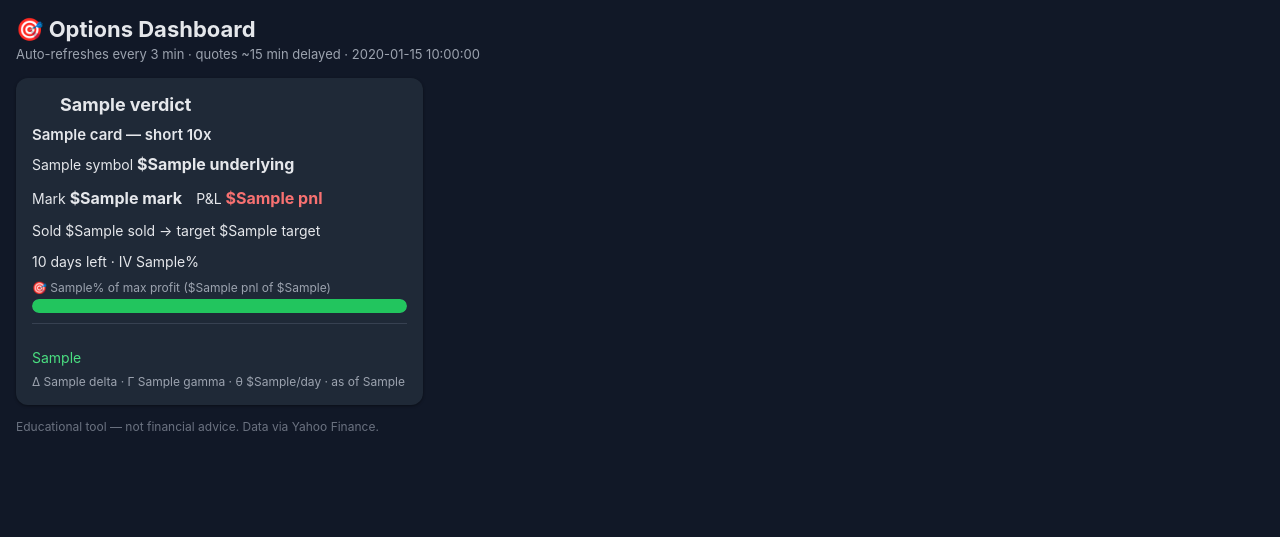
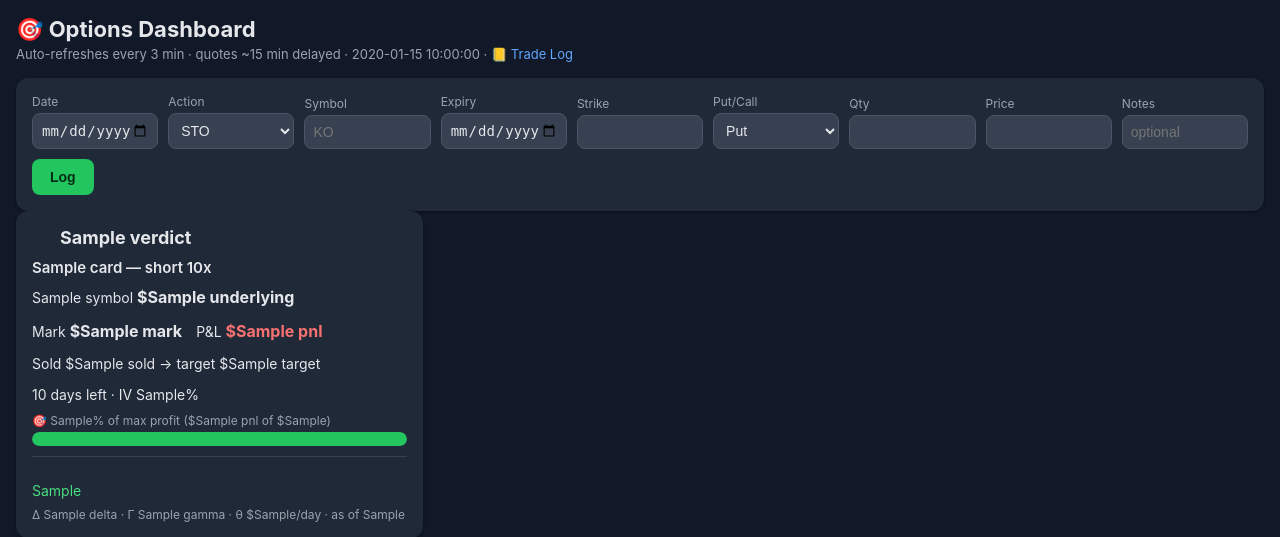
Before and after one commit to jkim-vcs/greeks-dashboard, a Flask app: template templates/dashboard.html in a window 1280 px wide. Shown: the top 537 px of the page. Run offline with Flask 3, Linux system fonts and the light colour scheme; the template is opened without the code that fills it: most values are stand-ins (such as "Sample title", 1, 10 or a date in 2020).

Commit message:
Lot's of improvement

```diff
--- a/app.py
+++ b/app.py
@@ -10,8 +10,9 @@ One route: fetch live data -> do the Greek math -> render the verdict.
 """
 from datetime import datetime, timezone
 
-from flask import Flask, render_template
-
+from flask import Flask, redirect, render_template, request, url_for
+import json
+import os
 import greeks
 import marketdata
 
@@ -20,53 +21,104 @@ app = Flask(__name__)
 RISK_FREE_RATE = 0.04  # 4% — close enough for short-dated options
 
 # ---------------------------------------------------------------------------
-# YOUR POSITIONS — this is the file you edit as trades change.
-# qty is negative for short. profit_target = your 50% rule buyback level.
-# kind is "put" or "call" (default "put").
+# POSITIONS come from the trade log (trades.json): each STO opens a dashboard
+# position, each BTC closes (part of) it. The 50% rule target is automatic.
 # ---------------------------------------------------------------------------
-POSITIONS = [
-    {
-        "label": "KO Oct 23 $84 puts",
-        "symbol": "KO",
-        "expiry": "2026-10-23",   # YYYY-MM-DD; must be close to a listed expiry
-        "strike": 84.0,
-        "kind": "put",
-        "qty": -2,                # short 2 contracts
-        "sold": 0.55,             # credit received per share
-        "profit_target": 0.27,    # 50% rule: buy back at half the credit
-    },
-    {
-        "label": "BE Nov 22 $230 puts",
-        "symbol": "BE",
-        "expiry": "2026-11-20",   # YYYY-MM-DD; must be close to a listed expiry
-        "strike": 230.0,
-        "qty": -1,                # short 2 contracts
-        "sold": 7.85,             # filled price
-        "profit_target": 4,    # 50% rule: buy back at half the credit
-    },
-    # Add your next short put by copying the block above, e.g.:
-    # {
-    #     "label": "BE Oct 23 $205 put",
-    #     "symbol": "BE",
-    #     "expiry": "2026-10-23",
-    #     "strike": 205.0,
-    #     "kind": "put",
-    #     "qty": -1,
-    #     "sold": 2.50,
-    #     "profit_target": 1.25,
-    # },
-    # A short call looks the same, with kind = "call":
-    # {
-    #     "label": "KO Nov 13 $94 calls",
-    #     "symbol": "KO",
-    #     "expiry": "2026-11-13",
-    #     "strike": 94.0,
-    #     "kind": "call",
-    #     "qty": -2,
-    #     "sold": 0.40,
-    #     "profit_target": 0.20,
-    # },
-]
+def open_positions():
+    """Build dashboard positions from unclosed STO lots in the trade log."""
+    lots = []  # [key, remaining qty, price]
+    for t in load_trades():
+        key = (t["symbol"], t["expiry"], float(t["strike"]), t["kind"])
+        if t["action"] == "STO":
+            lots.append([key, t["qty"], t["price"]])
+        else:  # BTC closes oldest matching lots first
+            need = t["qty"]
+            for lot in lots:
+                if need <= 0 or lot[1] <= 0 or lot[0] != key:
+                    continue
+                m = min(need, lot[1])
+                lot[1] -= m
+                need -= m
+    groups = {}
+    for key, qty, price in lots:
+        if qty <= 0:
+            continue
+        g = groups.setdefault(key, {"qty": 0, "cost": 0.0})
+        g["qty"] += qty
+        g["cost"] += qty * price
+    positions = []
+    for (symbol, expiry, strike, kind), g in groups.items():
+        avg = g["cost"] / g["qty"]
+        exp = datetime.strptime(expiry, "%Y-%m-%d")
+        positions.append({
+            "label": "%s %s %d $%g %ss" % (symbol, exp.strftime("%b"), exp.day, strike, kind),
+            "symbol": symbol,
+            "expiry": expiry,
+            "strike": strike,
+            "kind": kind,
+            "qty": -g["qty"],              # negative = short
+            "sold": round(avg, 4),         # weighted-average credit
+            "profit_target": round(avg * 0.5, 2),  # 50% rule, automatic
+        })
+    return positions
+
+
+# ---------------------------------------------------------------------------
+# TRADE LOG — STO/BTC entries stored in trades.json (git-ignored: personal data).
+# ---------------------------------------------------------------------------
+TRADES_FILE = os.path.join(os.path.dirname(os.path.abspath(__file__)), "trades.json")
+
+
+def load_trades():
+    try:
+        with open(TRADES_FILE) as f:
+            return json.load(f)
+    except (FileNotFoundError, json.JSONDecodeError):
+        return []
+
+
+def save_trades(trades):
+    with open(TRADES_FILE, "w") as f:
+        json.dump(trades, f, indent=2)
+
+
+def with_pnl(trades):
+    """Attach realized P&L to each BTC by FIFO-matching against open STO lots.
+
+    Each BTC row also gets t["closes"]: the STO lots it closed, so the log
+    can show the link (qty @ price + STO date). t["unmatched"] is BTC qty
+    with no matching STO.
+    """
+    open_lots = []
+    out = []
+    for t in trades:
+        t["_id"] = len(out)  # stable row id, survives the date sort
+
+        key = (t["symbol"], t["expiry"], float(t["strike"]), t["kind"])
+        if t["action"] == "STO":
+            open_lots.append({"key": key, "qty": t["qty"], "price": t["price"],
+                              "date": t["date"], "id": t["_id"]})
+            t["pnl"], t["pnl_cls"] = None, ""
+            t["closes"], t["unmatched"] = [], 0
+        else:
+            need, realized = t["qty"], 0.0
+            closes = []
+            for lot in open_lots:
+                if need <= 0 or lot["qty"] <= 0 or lot["key"] != key:
+                    continue
+                m = min(need, lot["qty"])
+                realized += (lot["price"] - t["price"]) * m * 100
+                lot["qty"] -= m
+                need -= m
+                closes.append({"qty": m, "price": lot["price"],
+                               "date": lot["date"], "id": lot["id"]})
+            if need < t["qty"]:
+                t["pnl"], t["pnl_cls"] = round(realized, 2), "pos" if realized >= 0 else "neg"
+            else:
+                t["pnl"], t["pnl_cls"] = None, ""
+            t["closes"], t["unmatched"] = closes, need
+        out.append(t)
+    return out
 
 
 def analyze(pos):
@@ -151,13 +203,56 @@ def analyze(pos):
 @app.route("/")
 def dashboard():
     cards = []
-    for pos in POSITIONS:
+    for pos in open_positions():
         try:
             cards.append(analyze(pos))
         except Exception as e:  # one bad symbol shouldn't kill the page
             cards.append({"label": pos["label"], "error": str(e)})
     return render_template("dashboard.html", cards=cards,
+                           today=datetime.now(timezone.utc).strftime("%Y-%m-%d"),
                            now=datetime.now(timezone.utc).strftime("%H:%M UTC"))
+
+
+@app.route("/log", methods=["GET", "POST"])
+def trade_log():
+    """Log STO/BTC trades; BTC rows show realized P&L matched FIFO to STOs."""
+    if request.method == "POST":
+        try:
+            entry = {
+                "date": request.form["date"],
+                "action": request.form["action"],
+                "symbol": request.form["symbol"].strip().upper(),
+                "expiry": request.form["expiry"],
+                "strike": float(request.form["strike"]),
+                "kind": request.form["kind"],
+                "qty": int(request.form["qty"]),
+                "price": float(request.form["price"]),
+                "notes": request.form.get("notes", "").strip(),
+            }
+        except (KeyError, ValueError):
+            return "Missing or invalid field — go back and fix the form.", 400
+        if not entry["date"] or not entry["symbol"] or not entry["expiry"]:
+            return "Date, symbol and expiry are required.", 400
+        if entry["action"] not in ("STO", "BTC") or entry["kind"] not in ("put", "call"):
+            return "Action must be STO/BTC and type put/call.", 400
+        if entry["qty"] <= 0 or entry["price"] < 0:
+            return "Qty must be positive and price can't be negative.", 400
+        trades = load_trades()
+        trades.append(entry)
+        save_trades(trades)
+        return redirect(url_for("dashboard"))
+    trades = with_pnl(load_trades())
+    # newest date first; later-entered rows first on same date
+    trades = [t for _, t in sorted(enumerate(trades),
+                                key=lambda p: (p[1]["date"], p[0]),
+                                reverse=True)]
+    total = round(sum(t["pnl"] for t in trades if t["pnl"] is not None), 2)
+    n_sto = sum(1 for t in trades if t["action"] == "STO")
+    n_btc = sum(1 for t in trades if t["action"] == "BTC")
+    return render_template(
+        "log.html", trades=trades, total=total, n_sto=n_sto, n_btc=n_btc,
+        today=datetime.now(timezone.utc).strftime("%Y-%m-%d"),
+    )
 
 
 if __name__ == "__main__":
--- a/templates/dashboard.html
+++ b/templates/dashboard.html
@@ -4,7 +4,7 @@
   <meta charset="utf-8">
   <meta http-equiv="refresh" content="180">
   <meta name="viewport" content="width=device-width, initial-scale=1">
-  <title>Short Put Dashboard</title>
+  <title>Options Dashboard</title>
   <style>
     body { font-family: -apple-system, Helvetica, Arial, sans-serif;
            background: #111827; color: #e5e7eb; margin: 0; padding: 16px; }
@@ -33,11 +33,45 @@
     .lbl { font-size: 12px; color: #9ca3af; }
     .err { color: #f87171; }
     footer { color: #6b7280; font-size: 12px; margin-top: 8px; }
+    a { color: #60a5fa; text-decoration: none; }
+    form { display: grid; grid-template-columns: repeat(auto-fill, minmax(120px, 1fr));
+           gap: 10px; align-items: end; }
+    label { font-size: 12px; color: #9ca3af; display: block; }
+    input, select { width: 100%; box-sizing: border-box; margin-top: 4px;
+           background: #374151; color: #e5e7eb; border: 1px solid #4b5563;
+           border-radius: 8px; padding: 8px; font-size: 14px; }
+    button { background: #22c55e; color: #052e16; font-weight: 700; border: 0;
+             border-radius: 8px; padding: 10px 18px; font-size: 14px; cursor: pointer; }
   </style>
 </head>
 <body>
   <h1>🎯 Options Dashboard</h1>
-  <div class="sub">Auto-refreshes every 3 min · quotes ~15 min delayed · {{ now }}</div>
+  <div class="sub">Auto-refreshes every 3 min · quotes ~15 min delayed · {{ now }} · <a href="/log">📒 Trade Log</a></div>
+
+  <div class="card">
+    <form method="post" action="/log">
+      <label>Date<input type="date" name="date" value="{{ today }}" required></label>
+      <label>Action
+        <select name="action">
+          <option value="STO">STO</option>
+          <option value="BTC">BTC</option>
+        </select>
+      </label>
+      <label>Symbol<input name="symbol" placeholder="KO" required></label>
+      <label>Expiry<input type="date" name="expiry" required></label>
+      <label>Strike<input name="strike" type="number" step="0.01" min="0" required></label>
+      <label>Put/Call
+        <select name="kind">
+          <option value="put">Put</option>
+          <option value="call">Call</option>
+        </select>
+      </label>
+      <label>Qty<input name="qty" type="number" min="1" step="1" required></label>
+      <label>Price<input name="price" type="number" step="0.01" min="0" required></label>
+      <label>Notes<input name="notes" placeholder="optional"></label>
+      <div><button type="submit">Log</button></div>
+    </form>
+  </div>
 
   <div class="cards">
   {% for c in cards %}
@@ -70,6 +104,10 @@
   </div>
   {% endfor %}
   </div>
+  {% if not cards %}
+  <div class="card"><div class="sub" style="margin:0">No open positions — log an STO in the
+    <a href="/log">📒 Trade Log</a> and it'll show up here.</div></div>
+  {% endif %}
 
   <footer>Educational tool — not financial advice. Data via Yahoo Finance.</footer>
 </body>
```
Also changed, not shown: templates/log.html (added, +78 -0 lines), trades1111.json (added, +24 -0 lines). Lines whose indentation alone changed are shown as unchanged.
